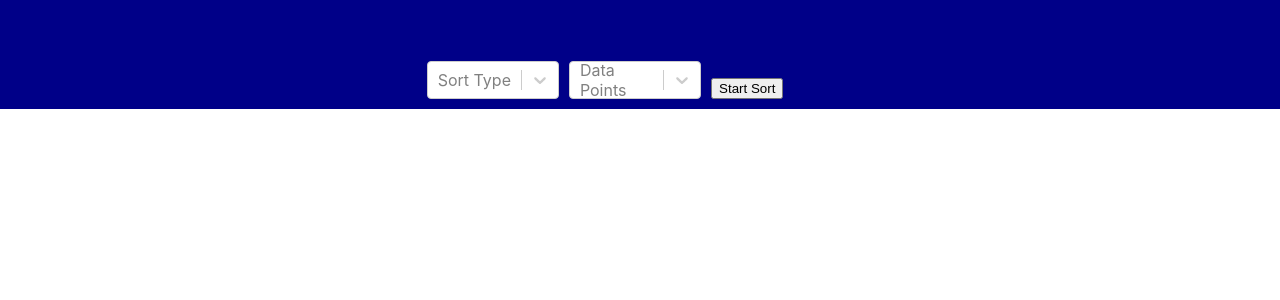
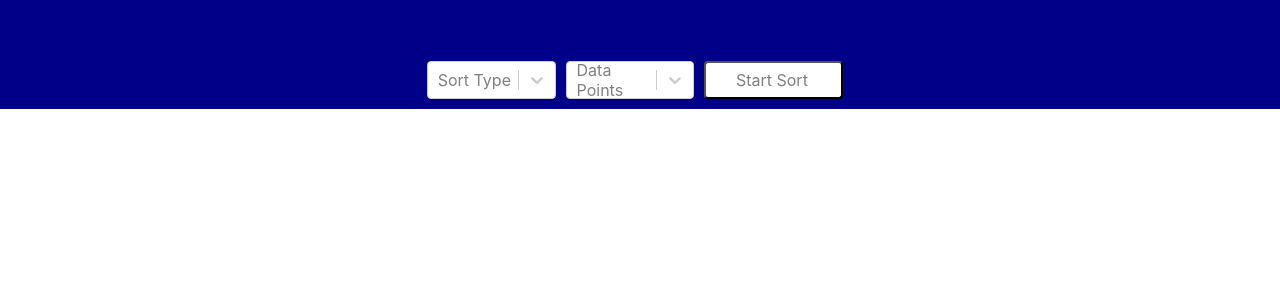
Before and after one commit to tomjbast/sorting-visualisation, a React (Create React App) app: page / in a window 1280 px wide. Shown: the top 300 px of the page. Built offline with nearby package versions, Linux system fonts and the light colour scheme.

Commit message:
styling changes bubblesort visualisation working

```diff
--- a/package.json
+++ b/package.json
@@ -3,6 +3,7 @@
   "version": "0.1.0",
   "private": true,
   "dependencies": {
+    "get-uid": "^1.0.1",
     "react": "^16.11.0",
     "react-dom": "^16.11.0",
     "react-scripts": "3.2.0",
--- a/src/App.jsx
+++ b/src/App.jsx
@@ -1,5 +1,6 @@
 import React from 'react'
 import Select from 'react-select'
+import getUid from 'get-uid'
 
 import Bar from './Bar'
 import sortingFunctions from './sortingFunctions'
@@ -25,7 +26,7 @@ class App extends React.Component {
     super(p)
 
     this.state = {
-      dataToSort: [],
+      data: [],
       dataPoints: 0,
       sortFunction: undefined,
       sortName: '',
@@ -34,7 +35,15 @@ class App extends React.Component {
 
     this.handleDataSelect = this.handleDataSelect.bind(this)
     this.handleSortSelect = this.handleSortSelect.bind(this)
+    this.handleSort = this.handleSort.bind(this)
+    this.onIteration = this.onIteration.bind(this)
 
+  }
+
+  onIteration(array){
+    this.setState({
+      data: array
+    })
   }
 
   handleSortSelect(e) {
@@ -58,25 +67,33 @@ class App extends React.Component {
 
   handleDataSelect(e) {
 
-    // this is due to React-Select when clearing the field
+    // this is due to React-Select when clearing the field it sends null rather than e
     if (!e) {
       this.setState({
-        dataToSort: [],
+        data: [],
         dataPoints: 0
       })
       return
     }
 
-    const dataToSort = []
+    const data = []
     for (let i = 0; i < e.value + 1; i++) {
       const randomNumber = Math.round(Math.random() * 500)
-      dataToSort.push(randomNumber)
+      data.push(randomNumber)
     }
 
     this.setState({
-      dataToSort,
+      data,
       dataPoints: e.value
     })
+  }
+
+  async handleSort(){
+    if (this.state.sortFunction && this.state.data && this.state.dataPoints){
+      this.state.sortFunction(this.state.data, this.onIteration)
+    } else {
+      alert("Please enter a sort method and add some data points")
+    }
   }
 
   render() {
@@ -113,7 +130,7 @@ class App extends React.Component {
               </div>
             </div>
             <div className="start-wrapper">
-              <button>Start Sort</button>
+              <button onClick={this.handleSort}>Start Sort</button>
             </div>
           </div>
           <div className="header-right">
@@ -124,7 +141,7 @@ class App extends React.Component {
           </div>
           <div className="graph-wrapper">
             {
-              this.state.dataToSort.map(number => <Bar height={number}/>)
+              this.state.data.map(number => <Bar height={number} key={getUid()}/>)
             }
           </div>
           <div className="body-right">
--- a/src/sortingFunctions.js
+++ b/src/sortingFunctions.js
@@ -1,6 +1,6 @@
 const numbers = [2,4,7,2,3,0,8,2,4,7,34,56,7,21,0,2,78,44567,32,1,234,554,22,43]
 
-function bubbleSort(arrayToSort) {
+async function bubbleSort(arrayToSort, iterationCallback) {
 
   const array = [...arrayToSort]
 
@@ -11,8 +11,10 @@ function bubbleSort(arrayToSort) {
       const nextVal = array[i + 1]
 
       if (array[i] > array[i + 1]) {
-        array.splice(i, 1, nextVal) // replaces one element at index 1
+        array.splice(i, 1, nextVal)
         array.splice(i + 1, 1, currVal)
+        iterationCallback(array) // we use this callback so we retain context and update state for each array item change
+        await delay() // this allows the users to see whats going on, also has a nice side effect of giving setState time to resolve
       }
 
     }
@@ -48,3 +50,13 @@ module.exports = {
   selectSort,
   bubbleSort
 }
+
+function delay(){
+  return new Promise(function(resolve, reject){
+
+    setTimeout(()=>{
+      resolve()
+    }, 10)
+
+  })
+}
--- a/src/styles/App.css
+++ b/src/styles/App.css
@@ -18,6 +18,21 @@ html, body, .app, #root {
 .body {
   display: flex;
   flex: 7;
+}
+
+.start-wrapper {
+  padding-right: 10px;
+}
+
+button {
+  background-color: hsl(0,0%,100%);
+  height: 38px;
+  width: 100%;
+  border-radius: 4px;
+  color: hsl(0,0%,50%);;
+  font-size: 16px;
+  padding-right: 10px;
+  font-family: inherit;
 }
 
 .graph-wrapper {
```
Also changed, not shown: 1 other file (tests, documents, lock files or other folders).
